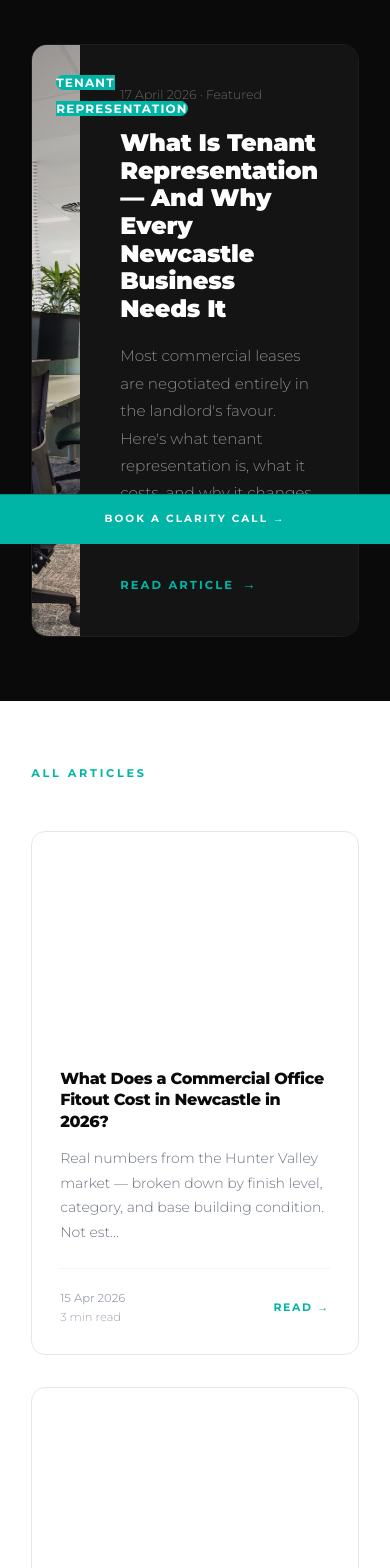
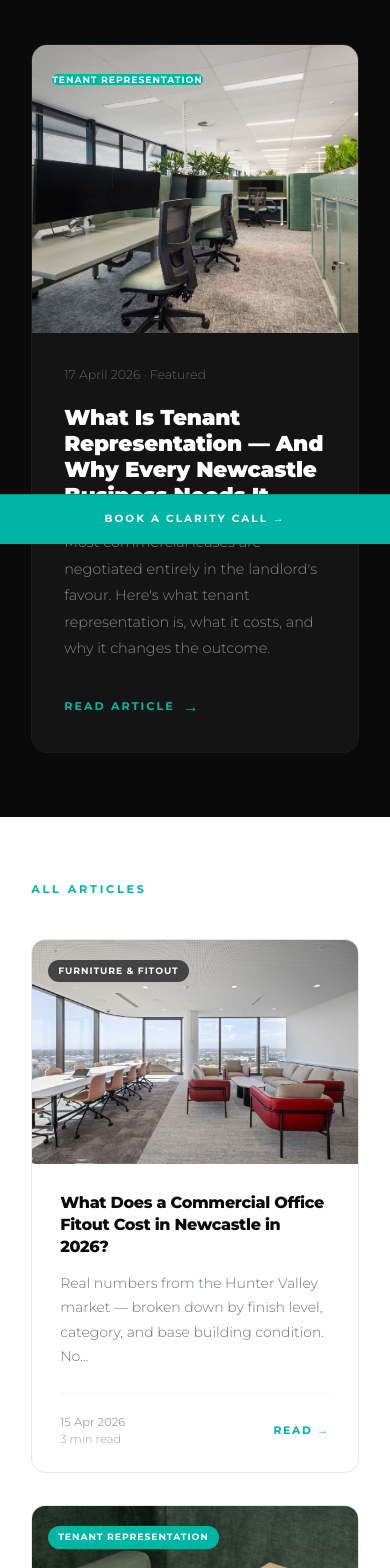
Before and after one commit to yossy-jk/yos-website, a Next.js app: page /blog in a window 390 px wide. Shown: the part 300-1868 px from the top of the page. Built offline with nearby package versions, Linux system fonts and the light colour scheme.

Commit message:
Blog index: fix images in All Articles grid — proper Tailwind grid classes, fill images with correct sizes prop, featured post uses flex-col/flex-row (not hardcoded inline grid), responsive layout fixed for mobile

```diff
--- a/src/app/blog/page.tsx
+++ b/src/app/blog/page.tsx
@@ -21,8 +21,6 @@ export const metadata = {
   },
 }
 
-const WRAP = { maxWidth: '1280px', margin: '0 auto', paddingLeft: 'clamp(1.5rem,8vw,6rem)', paddingRight: 'clamp(1.5rem,8vw,6rem)' }
-
 export default function BlogPage() {
   const posts = getAllPosts()
   const featured = posts[0]
@@ -34,7 +32,7 @@ export default function BlogPage() {
 
       {/* ─── HERO ─────────────────────────────────── */}
       <section style={{ background: '#0A0A0A', paddingTop: 'clamp(7rem,14vw,11rem)', paddingBottom: 'clamp(3rem,6vw,5rem)' }}>
-        <div style={WRAP}>
+        <div className="max-w-screen-xl mx-auto" style={{ paddingLeft: 'clamp(1.5rem,8vw,6rem)', paddingRight: 'clamp(1.5rem,8vw,6rem)' }}>
           <p style={{ color: '#00B5A5', fontSize: '0.7rem', fontWeight: 700, letterSpacing: '0.25em', textTransform: 'uppercase', marginBottom: '1.25rem' }}>Insights</p>
           <h1 style={{ color: 'white', fontWeight: 900, fontSize: 'clamp(2.5rem,6vw,5rem)', lineHeight: 1.0, letterSpacing: '-0.02em', textTransform: 'uppercase', marginBottom: '1.25rem' }}>
             The YOS Blog
@@ -47,44 +45,44 @@ export default function BlogPage() {
 
       {/* ─── FEATURED POST ────────────────────────── */}
       {featured && (
-        <section style={{ background: '#0A0A0A', paddingBottom: 'clamp(4rem,8vw,7rem)' }}>
-          <div style={WRAP}>
+        <section style={{ background: '#0A0A0A', paddingBottom: 'clamp(4rem,8vw,6rem)' }}>
+          <div className="max-w-screen-xl mx-auto" style={{ paddingLeft: 'clamp(1.5rem,8vw,6rem)', paddingRight: 'clamp(1.5rem,8vw,6rem)' }}>
             <Link href={`/blog/${featured.slug}`} style={{ textDecoration: 'none', display: 'block' }} className="group">
-              <div style={{ display: 'grid', gridTemplateColumns: '1fr 1fr', gap: '0', borderRadius: '1rem', overflow: 'hidden', border: '1px solid rgba(255,255,255,0.08)' }}
-                className="grid-cols-1 lg:grid-cols-2">
-                {/* Image */}
-                <div style={{ position: 'relative', minHeight: '22rem' }}>
+              {/* Two-col on lg+, stacked on mobile */}
+              <div className="flex flex-col lg:flex-row" style={{ borderRadius: '1rem', overflow: 'hidden', border: '1px solid rgba(255,255,255,0.08)' }}>
+                {/* Image — fixed height on mobile, auto on desktop */}
+                <div className="relative w-full lg:w-1/2 flex-shrink-0" style={{ minHeight: '18rem' }}>
                   <Image
                     src={featured.heroImage || DIVISION_HERO_IMAGES[featured.division as Division]}
                     alt={featured.title}
                     fill
+                    sizes="(max-width: 1024px) 100vw, 50vw"
                     className="object-cover object-center group-hover:scale-105 transition-transform duration-700"
                     priority
                   />
                   <div style={{ position: 'absolute', inset: 0, background: 'linear-gradient(135deg, rgba(0,0,0,0.3) 0%, transparent 60%)' }} />
-                  <div style={{ position: 'absolute', top: '1.5rem', left: '1.5rem' }}>
-                    <span className={`text-xs font-bold px-3 py-1 rounded-full tracking-widest uppercase ${DIVISION_COLORS[featured.division as Division]}`}>
+                  <div style={{ position: 'absolute', top: '1.25rem', left: '1.25rem' }}>
+                    <span className={`text-xs font-bold px-3 py-1 rounded-full tracking-widest uppercase ${DIVISION_COLORS[featured.division as Division]}`}
+                      style={{ fontSize: '0.58rem' }}>
                       {DIVISION_LABELS[featured.division as Division]}
                     </span>
                   </div>
                 </div>
                 {/* Content */}
-                <div style={{ background: '#141414', padding: 'clamp(2.5rem,5vw,4rem)', display: 'flex', flexDirection: 'column', justifyContent: 'center' }}>
-                  <p style={{ color: 'rgba(255,255,255,0.35)', fontSize: '0.78rem', fontWeight: 300, marginBottom: '1.5rem' }}>
+                <div className="lg:w-1/2" style={{ background: '#141414', padding: 'clamp(2rem,5vw,4rem)', display: 'flex', flexDirection: 'column', justifyContent: 'center' }}>
+                  <p style={{ color: 'rgba(255,255,255,0.35)', fontSize: '0.78rem', fontWeight: 300, marginBottom: '1.25rem' }}>
                     {new Date(featured.date).toLocaleDateString('en-AU', { day: 'numeric', month: 'long', year: 'numeric' })} · Featured
                   </p>
-                  <h2 style={{ color: 'white', fontWeight: 900, fontSize: 'clamp(1.5rem,2.5vw,2.25rem)', lineHeight: 1.15, letterSpacing: '-0.01em', marginBottom: '1.25rem' }}
+                  <h2 style={{ color: 'white', fontWeight: 900, fontSize: 'clamp(1.35rem,2.5vw,2.1rem)', lineHeight: 1.2, letterSpacing: '-0.01em', marginBottom: '1.25rem' }}
                     className="group-hover:text-teal transition-colors">
                     {featured.title}
                   </h2>
-                  <p style={{ color: 'rgba(255,255,255,0.5)', fontWeight: 300, fontSize: '0.95rem', lineHeight: 1.8, marginBottom: '2.5rem' }}>
+                  <p style={{ color: 'rgba(255,255,255,0.5)', fontWeight: 300, fontSize: '0.9rem', lineHeight: 1.85, marginBottom: '2rem' }}>
                     {featured.excerpt}
                   </p>
                   <div style={{ display: 'inline-flex', alignItems: 'center', gap: '0.5rem' }}>
-                    <span style={{ color: '#00B5A5', fontSize: '0.72rem', fontWeight: 700, letterSpacing: '0.18em', textTransform: 'uppercase' }}>
-                      Read article
-                    </span>
-                    <span style={{ color: '#00B5A5', fontSize: '0.85rem' }}>→</span>
+                    <span style={{ color: '#00B5A5', fontSize: '0.7rem', fontWeight: 700, letterSpacing: '0.18em', textTransform: 'uppercase' }}>Read article</span>
+                    <span style={{ color: '#00B5A5' }}>→</span>
                   </div>
                 </div>
               </div>
@@ -94,52 +92,53 @@ export default function BlogPage() {
       )}
 
       {/* ─── ARTICLE GRID ─────────────────────────── */}
-      <section style={{ background: 'white', paddingTop: 'clamp(4rem,8vw,7rem)', paddingBottom: 'clamp(5rem,10vw,9rem)' }}>
-        <div style={WRAP}>
       {rest.length > 0 && (
-            <>
-              <p style={{ color: '#00B5A5', fontSize: '0.7rem', fontWeight: 700, letterSpacing: '0.25em', textTransform: 'uppercase', marginBottom: '3rem' }}>All articles</p>
-              <div style={{ display: 'grid', gridTemplateColumns: 'repeat(auto-fill, minmax(320px, 1fr))', gap: '2rem' }}>
+        <section style={{ background: 'white', paddingTop: 'clamp(4rem,8vw,6rem)', paddingBottom: 'clamp(5rem,10vw,9rem)' }}>
+          <div className="max-w-screen-xl mx-auto" style={{ paddingLeft: 'clamp(1.5rem,8vw,6rem)', paddingRight: 'clamp(1.5rem,8vw,6rem)' }}>
+            <p style={{ color: '#00B5A5', fontSize: '0.7rem', fontWeight: 700, letterSpacing: '0.25em', textTransform: 'uppercase', marginBottom: '2.5rem' }}>All articles</p>
+
+            <div className="grid grid-cols-1 sm:grid-cols-2 lg:grid-cols-3" style={{ gap: '2rem' }}>
               {rest.map(post => {
                 const readTime = Math.max(2, Math.round(post.body.split(' ').length / 200))
+                const imgSrc = post.heroImage || DIVISION_HERO_IMAGES[post.division as Division]
                 return (
                   <Link key={post.slug} href={`/blog/${post.slug}`}
                     style={{ textDecoration: 'none', display: 'flex', flexDirection: 'column', borderRadius: '0.875rem', overflow: 'hidden', border: '1px solid #E5E7EB', background: 'white' }}
                     className="group hover:border-teal hover:shadow-lg transition-all duration-200">
 
                     {/* Hero image */}
-                      <div style={{ position: 'relative', height: '13rem', flexShrink: 0, overflow: 'hidden', background: '#F3F4F6' }}>
+                    <div className="relative w-full overflow-hidden" style={{ height: '14rem', background: '#F3F4F6', flexShrink: 0 }}>
                       <Image
-                          src={post.heroImage || DIVISION_HERO_IMAGES[post.division as Division]}
+                        src={imgSrc}
                         alt={post.title}
                         fill
+                        sizes="(max-width: 640px) 100vw, (max-width: 1024px) 50vw, 33vw"
                         className="object-cover object-center group-hover:scale-105 transition-transform duration-500"
                       />
-                        {/* Division badge */}
                       <div style={{ position: 'absolute', top: '1rem', left: '1rem' }}>
-                          <span className={`text-xs font-bold px-2.5 py-1 rounded-full tracking-widest uppercase ${DIVISION_COLORS[post.division as Division]}`}
-                            style={{ fontSize: '0.6rem' }}>
+                        <span className={`font-bold rounded-full tracking-widest uppercase ${DIVISION_COLORS[post.division as Division]}`}
+                          style={{ fontSize: '0.58rem', padding: '0.25rem 0.625rem', display: 'inline-block' }}>
                           {DIVISION_LABELS[post.division as Division]}
                         </span>
                       </div>
                     </div>
 
                     {/* Content */}
-                      <div style={{ padding: '1.75rem', display: 'flex', flexDirection: 'column', flex: 1 }}>
-                        <h3 style={{ color: '#0A0A0A', fontWeight: 800, fontSize: '1rem', lineHeight: 1.35, marginBottom: '0.875rem' }}
+                    <div style={{ padding: '1.75rem 1.75rem 1.5rem', display: 'flex', flexDirection: 'column', flex: 1 }}>
+                      <h3 style={{ color: '#0A0A0A', fontWeight: 800, fontSize: '1rem', lineHeight: 1.4, marginBottom: '0.75rem' }}
                         className="group-hover:text-teal transition-colors">
                         {post.title}
                       </h3>
-                        <p style={{ color: '#6B7280', fontWeight: 300, fontSize: '0.875rem', lineHeight: 1.75, marginBottom: '1.5rem', flex: 1 }}>
-                          {post.excerpt.length > 120 ? post.excerpt.slice(0, 120) + '…' : post.excerpt}
+                      <p style={{ color: '#6B7280', fontWeight: 300, fontSize: '0.875rem', lineHeight: 1.75, flex: 1, marginBottom: '1.5rem' }}>
+                        {post.excerpt.length > 115 ? post.excerpt.slice(0, 115) + '…' : post.excerpt}
                       </p>
-                        {/* Footer */}
+                      {/* Footer row */}
                       <div style={{ display: 'flex', justifyContent: 'space-between', alignItems: 'center', paddingTop: '1.25rem', borderTop: '1px solid #F3F4F6' }}>
                         <div>
-                            <p style={{ color: '#9CA3AF', fontSize: '0.72rem', fontWeight: 400 }}>
+                          <p style={{ color: '#9CA3AF', fontSize: '0.72rem', lineHeight: 1.5 }}>
                             {new Date(post.date).toLocaleDateString('en-AU', { day: 'numeric', month: 'short', year: 'numeric' })}
                           </p>
-                            <p style={{ color: '#9CA3AF', fontSize: '0.72rem', fontWeight: 300 }}>{readTime} min read</p>
+                          <p style={{ color: '#9CA3AF', fontSize: '0.72rem', fontWeight: 300, lineHeight: 1.5 }}>{readTime} min read</p>
                         </div>
                         <span style={{ color: '#00B5A5', fontSize: '0.68rem', fontWeight: 700, letterSpacing: '0.15em', textTransform: 'uppercase' }}
                           className="group-hover:text-dark-teal transition-colors">
@@ -151,14 +150,13 @@ export default function BlogPage() {
                 )
               })}
             </div>
-            </>
-          )}
           </div>
         </section>
+      )}
 
       {/* ─── EMAIL CAPTURE ────────────────────────── */}
       <section style={{ background: '#F9FAFB', paddingTop: 'clamp(4rem,8vw,7rem)', paddingBottom: 'clamp(4rem,8vw,7rem)' }}>
-        <div style={{ ...WRAP, display: 'flex', flexDirection: 'column', alignItems: 'center', textAlign: 'center' }}>
+        <div className="max-w-screen-xl mx-auto" style={{ paddingLeft: 'clamp(1.5rem,8vw,6rem)', paddingRight: 'clamp(1.5rem,8vw,6rem)', display: 'flex', flexDirection: 'column', alignItems: 'center', textAlign: 'center' }}>
           <p style={{ color: '#00B5A5', fontSize: '0.7rem', fontWeight: 700, letterSpacing: '0.25em', textTransform: 'uppercase', marginBottom: '1.25rem' }}>Stay sharp</p>
           <h2 style={{ color: '#0A0A0A', fontWeight: 900, fontSize: 'clamp(1.5rem,3vw,2.25rem)', textTransform: 'uppercase', letterSpacing: '-0.01em', marginBottom: '1rem', maxWidth: '28rem' }}>
             Get new articles when they land.
```
Lines whose indentation alone changed are shown as unchanged.
